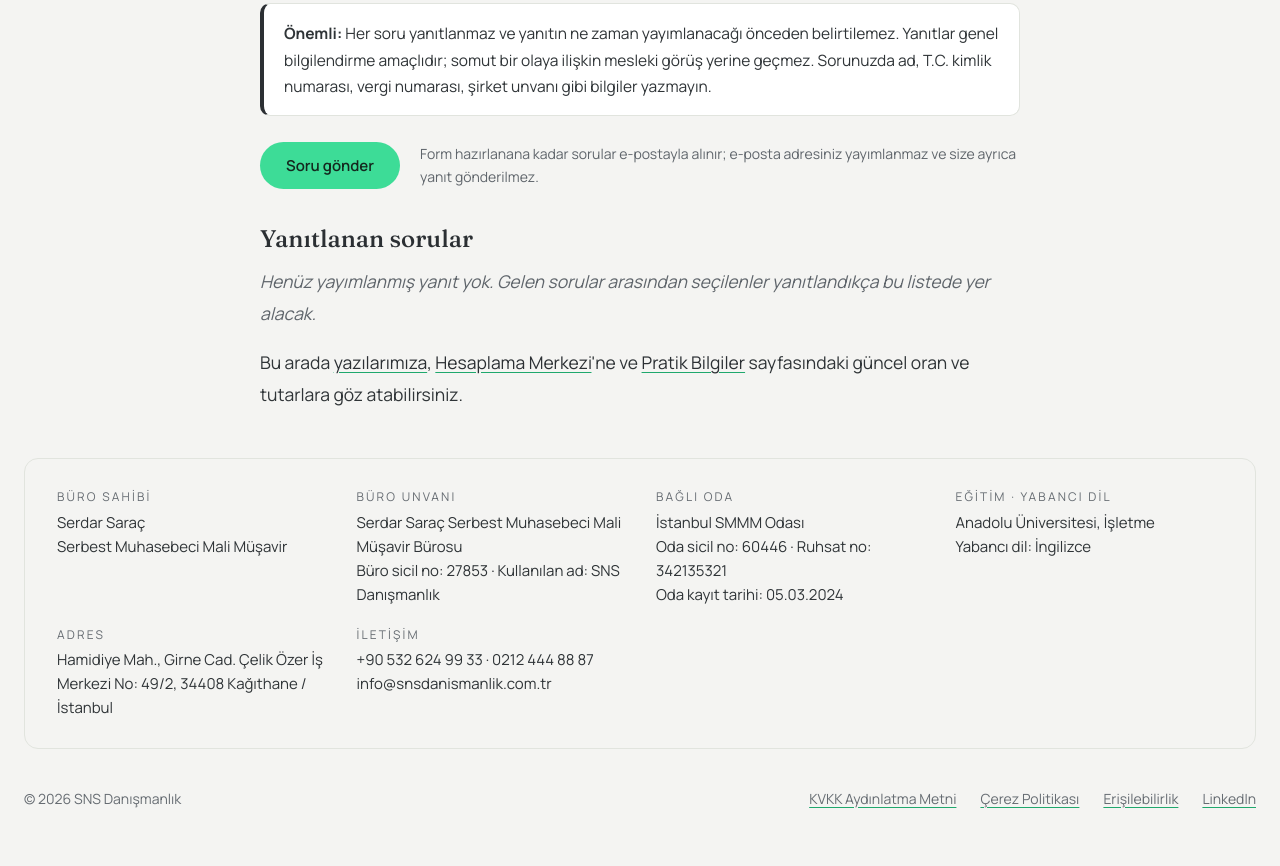
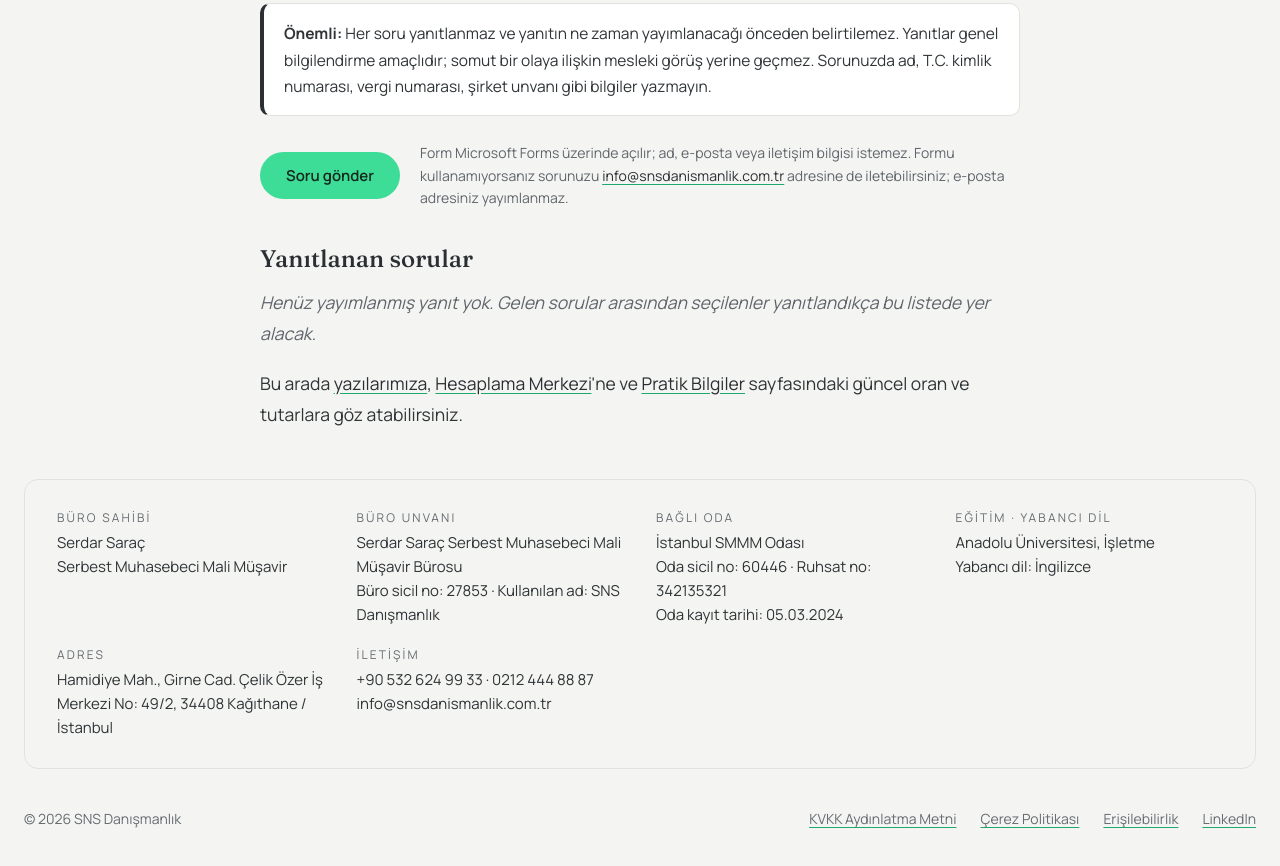
Before and after one commit to musavir34-sns/sns-site, a plain HTML site: page okuyucu-sorulari/index.html in a window 1280 px wide. Shown: the part 867-1733 px from the top of the page. Drawn offline with Linux system fonts and the light colour scheme.

Commit message:
Okuyucu soruları: Soru gönder düğmesi Microsoft Forms'a bağlandı; e-posta yedek yol olarak kaldı; KVKK notu güncellendi
Co-Authored-By: Claude Opus 5.5 <noreply@anthropic.com>
Claude-Session: https://claude.ai/code/session_01LNGqQqPQUYqrEKhkocEoWF

```diff
--- a/okuyucu-sorulari/index.html
+++ b/okuyucu-sorulari/index.html
@@ -170,7 +170,7 @@ html,body{overflow-x:clip}
 <li><b>Yanıt bu sayfada yayımlanır.</b> Yanıtlar yalnızca bu sayfada yazı olarak yer alır. Soruyu gönderen kişiye ayrıca yanıt verilmez.</li>
 </ol>
 <p class="yz-uyari"><b>Önemli:</b> Her soru yanıtlanmaz ve yanıtın ne zaman yayımlanacağı önceden belirtilemez. Yanıtlar genel bilgilendirme amaçlıdır; somut bir olaya ilişkin mesleki görüş yerine geçmez. Sorunuzda ad, T.C. kimlik numarası, vergi numarası, şirket unvanı gibi bilgiler yazmayın.</p>
-<p class="yz-gonder"><a class="yz-dugme" href="mailto:info@snsdanismanlik.com.tr?subject=Okuyucu%20sorusu" data-form>Soru gönder</a><span>Form hazırlanana kadar sorular e-postayla alınır; e-posta adresiniz yayımlanmaz ve size ayrıca yanıt gönderilmez.</span></p>
+<p class="yz-gonder"><a class="yz-dugme" href="https://forms.cloud.microsoft/Pages/ResponsePage.aspx?id=Y0rUxfs0Uk6NDFOz26Rhy__RAoE_0PFKtba31vcDi3VUOUxMUFdZV041NEM4WDBBQzNBMjY1QTc0WC4u" target="_blank" rel="noopener">Soru gönder<span class="sr"> (Microsoft Forms, yeni sekmede açılır)</span></a><span>Form Microsoft Forms üzerinde açılır; ad, e-posta veya iletişim bilgisi istemez. Formu kullanamıyorsanız sorunuzu <a href="mailto:info@snsdanismanlik.com.tr?subject=Okuyucu%20sorusu">info@snsdanismanlik.com.tr</a> adresine de iletebilirsiniz; e-posta adresiniz yayımlanmaz.</span></p>
 <h2 class="yz-ara">Yanıtlanan sorular</h2>
 <p class="yz-bos">Henüz yayımlanmış yanıt yok. Gelen sorular arasından seçilenler yanıtlandıkça bu listede yer alacak.</p>
 <p>Bu arada <a href="/yazilar/">yazılarımıza</a>, <a href="/hesaplama-merkezi/">Hesaplama Merkezi</a>'ne ve <a href="/pratik-bilgiler/">Pratik Bilgiler</a> sayfasındaki güncel oran ve tutarlara göz atabilirsiniz.</p>
```
Also changed, not shown: kaynak/sayfalar/okuyucu-sorulari.html (+1 -1 lines), kaynak/tek-sayfa.html (+1 -1 lines), kvkk-ve-cerezler/index.html (+1 -1 lines).
